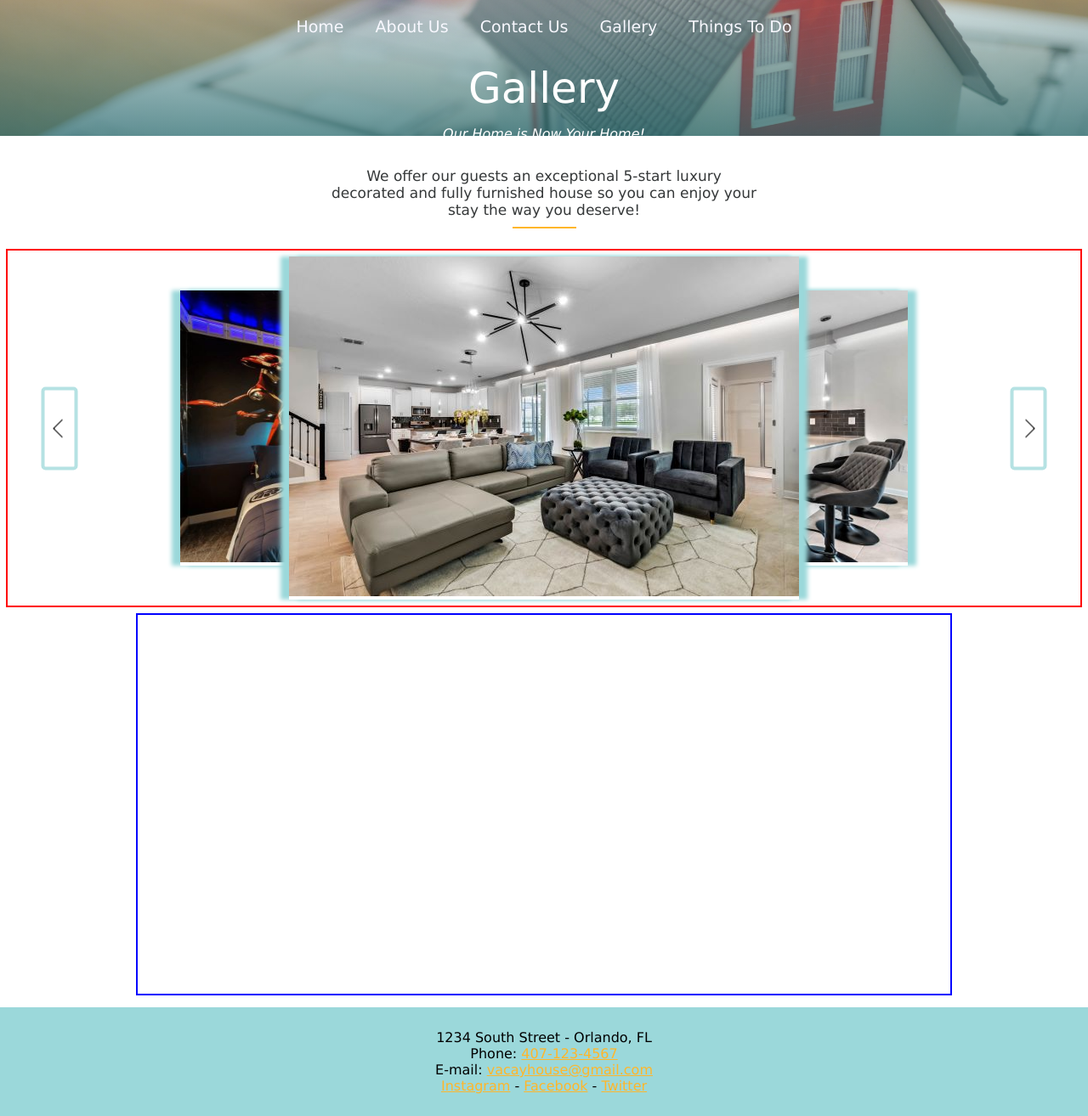
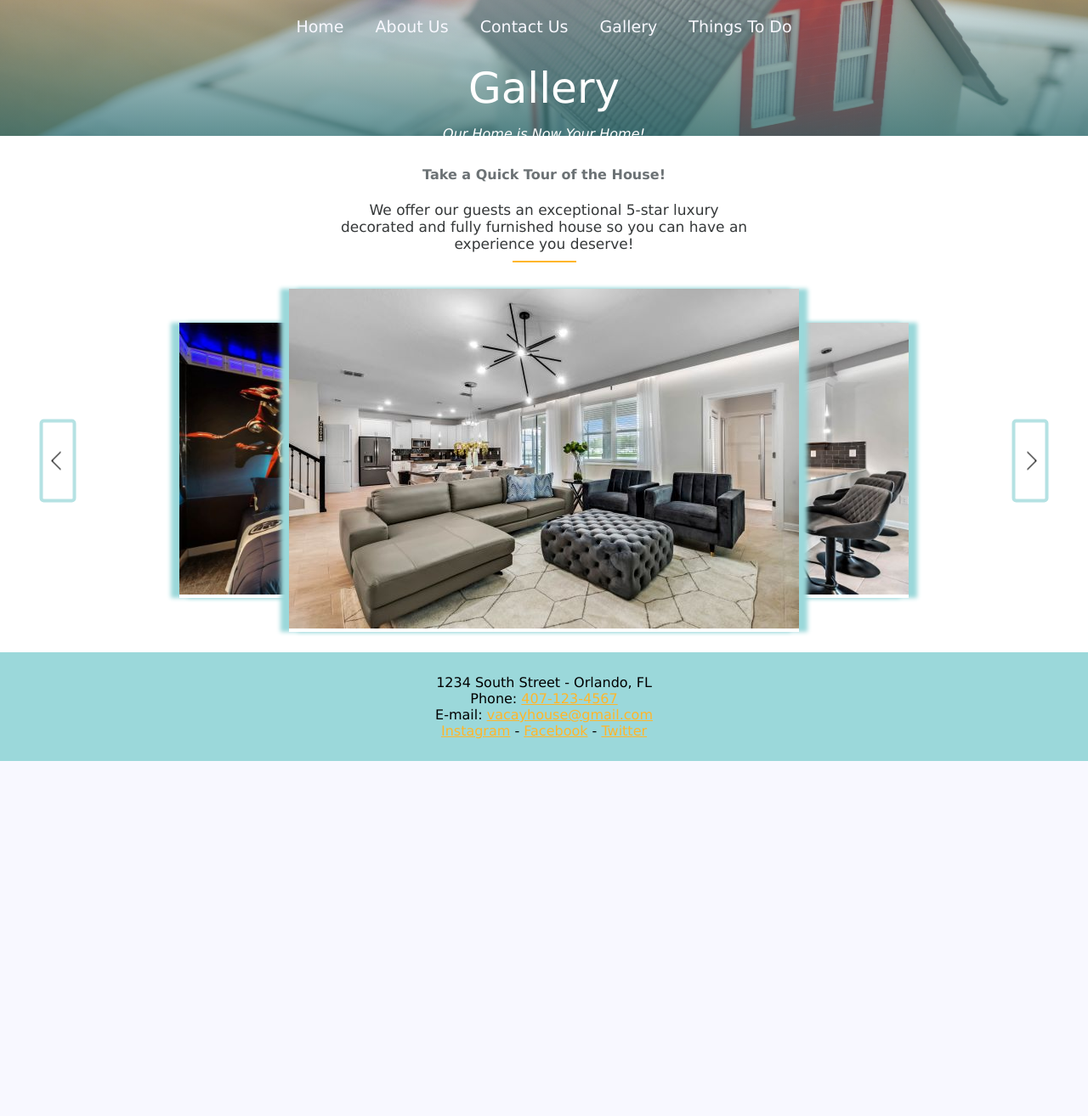
Before and after one commit to Weegee5859/airbnb_booking_website, a PHP site: page /gallery.php in a window 1280 px wide. Shown: the whole page at 85% size. After the commit the page ends 896 px from the top, so only its background shows below. Run offline with PHP 8.4, Linux system fonts and the light colour scheme.

Commit message:
minor fixes
removed temporary lines in gallery
added title to gallery

adjusted font sizes and colors in about us and gallery

```diff
--- a/final_website/html/about.php
+++ b/final_website/html/about.php
@@ -29,7 +29,7 @@ Filename:	about.html
 
 		<!--About Us Steps-->
 		<h2 id="paragraph_header_special">Our Process</h2>
-		<h2 id="steps_introduction">Start Your Vacation in 3 Easy Steps...</h2>
+		<p id="steps_introduction">Start Your Vacation in 3 Easy Steps...</p>
 		<div id="steps_container">
 			<div id="steps">
 				<p id="steps_number">1</p>
--- a/final_website/html/css/about.css
+++ b/final_website/html/css/about.css
@@ -85,6 +85,7 @@
 	color: #6c7275;
 	margin-bottom: 3px;
 	text-align: center;
+	font-size: 18px;
 }
 
 #steps_text {
--- a/final_website/html/css/gallery.css
+++ b/final_website/html/css/gallery.css
@@ -39,6 +39,7 @@ h3 {
 	align-content: center;
 	align-items: center;
 	justify-content: center;
+	flex-direction: column;
 }
 
 .galleryTable {
@@ -80,6 +81,13 @@ p.gallery::after {
 	padding-top: 10px;
 }
 
+.gallery_title {
+	color: #6c7275;
+	text-align: center;
+	font-weight: bold;
+	margin-bottom: 5px;
+}
+
 #galleryDiv {
 	padding-bottom: 10px;
 	text-align: center;
@@ -96,7 +104,6 @@ p.gallery::after {
 
 article {
 	position: relative;
-	border: 2px solid red;
 	display: flex;
 	align-content: center;
 	align-items: center; /* Default */
@@ -105,14 +112,6 @@ article {
 	margin: 7px;
 }
 
-
-table {
-	position: relative;
-	width: 960px;
-	display: inline-block;
-	height: 450px;
-	border: 2px solid blue;
-}
 
 #leftarrow, #rightarrow {
 	background: white;
--- a/final_website/html/gallery.php
+++ b/final_website/html/gallery.php
@@ -20,10 +20,10 @@ Filename:	gallery.html
 		<!--<h1>Gallery</h1>-->
 		<!--<h3>Our home is now your home!</h3>-->
 		<div id="center_contents">
-			<p class="gallery"> We offer our guests an exceptional 5-start luxury decorated and fully furnished house so you can enjoy your stay the way you deserve! </p>
+			<p class="gallery_title">Take a Quick Tour of the House!</p>
+			<p class="gallery"> We offer our guests an exceptional 5-star luxury decorated and fully furnished house so you can have an experience you deserve! </p>
 		</div>
-		<!--Galery table to show all pictures at once-->
-		<table>
+		<!--Gallery article -->
 		<article>
 			<div id="leftarrow" src="resources/down_arrow.png"></div>
 			<figure id="fig2">
@@ -37,7 +37,6 @@ Filename:	gallery.html
 			</figure>
 			<div id="rightarrow" src="resources/down_arrow.png"></div>
 		</article>
-		</table>
 	</div>
 	<!--include footer.html-->
 	<?php include 'footer.html';?>
```
Lines whose indentation alone changed are shown as unchanged.
